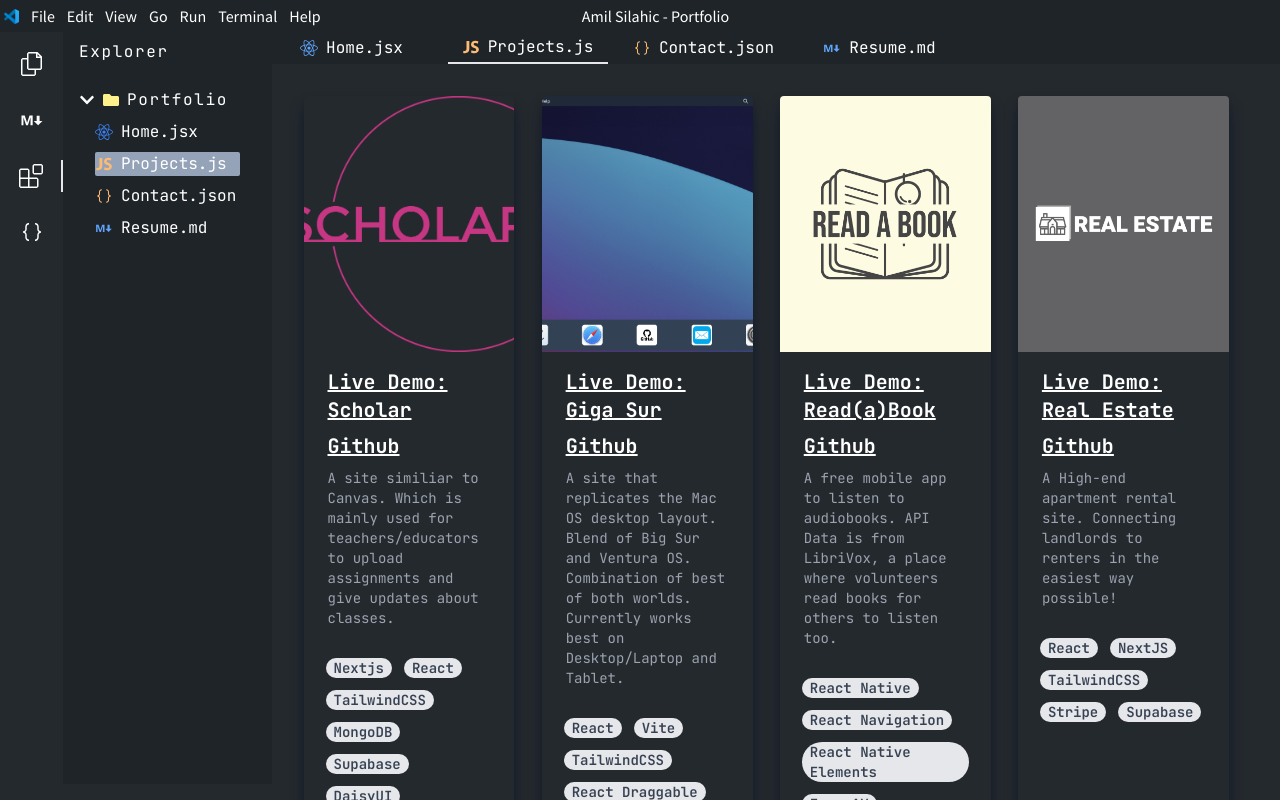
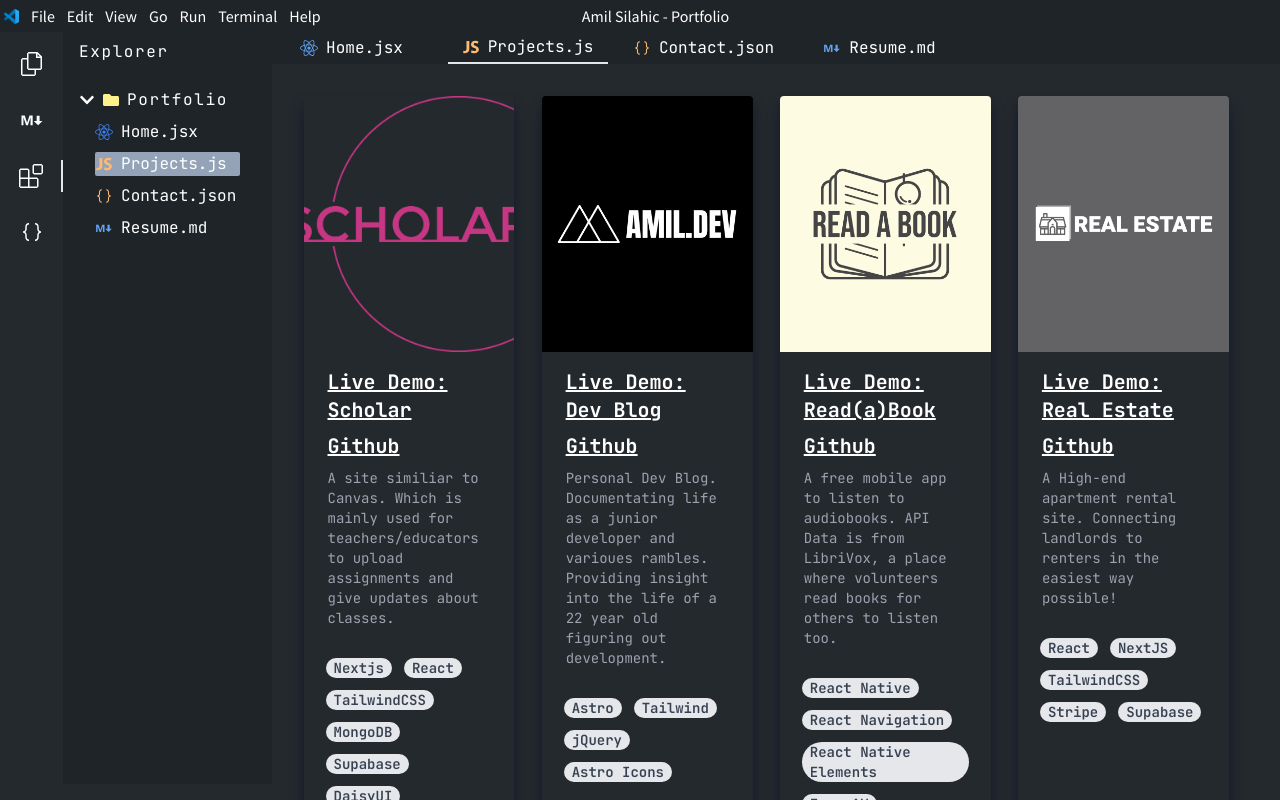
Before and after one commit to SilahicAmil/nextjs-updated-portfolio, a Next.js app: page /projects in a window 1280 px wide. Shown: the top 800 px of the page. Built offline with nearby package versions, Linux system fonts and the light colour scheme.

Commit message:
adding blog as project on page projects page

```diff
--- a/data/projectData.js
+++ b/data/projectData.js
@@ -11,13 +11,13 @@
   },
   {
     id: 2,
-    title: "Giga Sur",
+    title: "Dev Blog",
     description:
-      "A site that replicates the Mac OS desktop layout. Blend of Big Sur and Ventura OS. Combination of best of both worlds. Currently works best on Desktop/Laptop and Tablet.",
-    tags: ["React", "Vite", "TailwindCSS", "React Draggable"],
-    imageName: "giga-sur.png",
-    siteLink: "https://giga-sur.vercel.app/",
-    github: "https://github.com/SilahicAmil/giga-sur",
+      "Personal Dev Blog. Documentating life as a junior developer and varioues rambles. Providing insight into the life of a 22 year old figuring out development.",
+    tags: ["Astro", "Tailwind", "jQuery", "Astro Icons"],
+    imageName: "main-logo-white.png",
+    siteLink: "https://astro-dev-log.vercel.app/",
+    github: "https://github.com/SilahicAmil/astro-dev-log",
   },
   {
     id: 3,
@@ -45,4 +45,14 @@
     siteLink: "https://next-real-estate-nu.vercel.app/",
     github: "https://github.com/SilahicAmil/next-real-estate",
   },
+  {
+    id: 5,
+    title: "Giga Sur",
+    description:
+      "A site that replicates the Mac OS desktop layout. Blend of Big Sur and Ventura OS. Combination of best of both worlds. Currently works best on Desktop/Laptop and Tablet.",
+    tags: ["React", "Vite", "TailwindCSS", "React Draggable"],
+    imageName: "giga-sur.png",
+    siteLink: "https://giga-sur.vercel.app/",
+    github: "https://github.com/SilahicAmil/giga-sur",
+  },
 ];
```
Also changed, not shown: public/images/main-logo-white.png (added).
